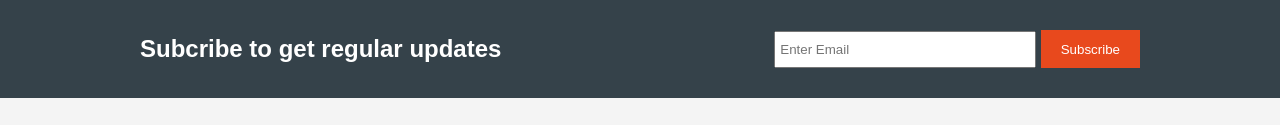
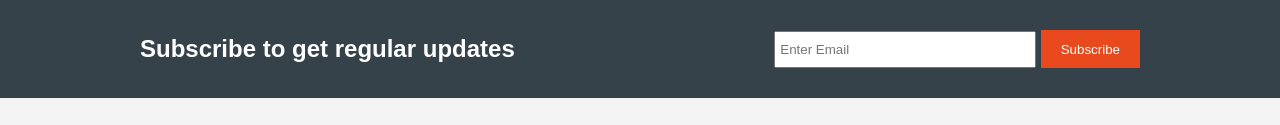
Before and after one commit to anis123014/Houserent, a plain HTML site: page index.html in a window 1280 px wide. Shown: the part 480-605 px from the top of the page. Drawn offline with Linux system fonts and the light colour scheme.

Commit message:
Update index.html

```diff
--- a/index.html
+++ b/index.html
@@ -35,7 +35,7 @@
 
     <section id="newsletter">
       <div class="container">
-        <h1>Subcribe to get regular updates</h1>
+        <h1>Subscribe to get regular updates</h1>
         <form>
           <input type="email" placeholder="Enter Email">
           <button type="submit" class="button_1">Subscribe</button>
```
